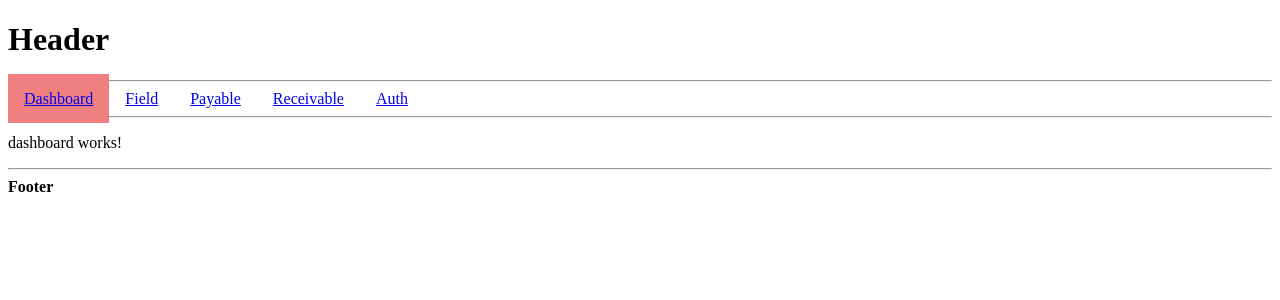
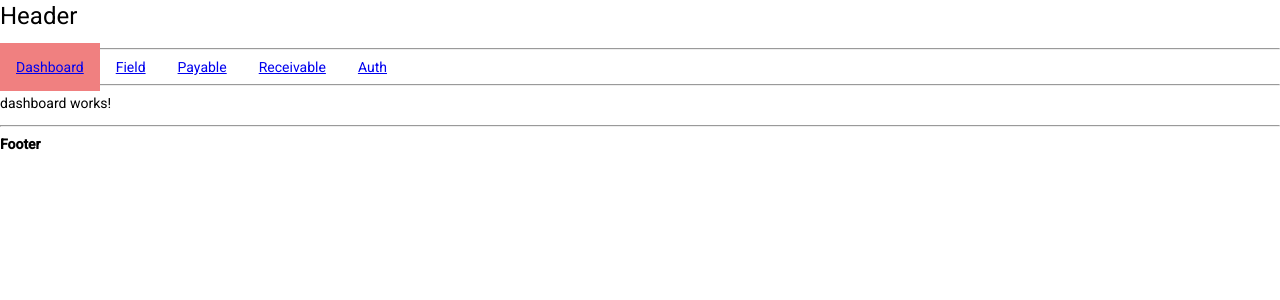
Before and after one commit to lluetolf/CanaWebNG, an Angular app: page /dashboard in a window 1280 px wide. Shown: the top 300 px of the page. Built offline with nearby package versions, Linux system fonts and the light colour scheme.

Commit message:
Add Angular Material.

```diff
--- a/angular.json
+++ b/angular.json
@@ -31,6 +31,7 @@
               "src/assets"
             ],
             "styles": [
+              "./node_modules/@angular/material/prebuilt-themes/indigo-pink.css",
               "src/styles.scss"
             ],
             "scripts": []
@@ -99,6 +100,7 @@
               "src/assets"
             ],
             "styles": [
+              "./node_modules/@angular/material/prebuilt-themes/indigo-pink.css",
               "src/styles.scss"
             ],
             "scripts": []
--- a/package.json
+++ b/package.json
@@ -11,10 +11,12 @@
   "private": true,
   "dependencies": {
     "@angular/animations": "~12.2.0",
+    "@angular/cdk": "^12.2.12",
     "@angular/common": "~12.2.0",
     "@angular/compiler": "~12.2.0",
     "@angular/core": "~12.2.0",
     "@angular/forms": "~12.2.0",
+    "@angular/material": "^12.2.12",
     "@angular/platform-browser": "~12.2.0",
     "@angular/platform-browser-dynamic": "~12.2.0",
     "@angular/router": "~12.2.0",
--- a/src/app/app.module.ts
+++ b/src/app/app.module.ts
@@ -16,6 +16,8 @@
 import { PageNotFoundComponent } from './page-not-found/page-not-found.component';
 import { AuthComponent } from './auth/auth.component';
 import {ReactiveFormsModule} from "@angular/forms";
+import { BrowserAnimationsModule } from '@angular/platform-browser/animations';
+import { MaterialModule } from './material/material.module';
 
 @NgModule({
   declarations: [
@@ -36,7 +38,9 @@
   imports: [
     BrowserModule,
     ReactiveFormsModule,
-    AppRoutingModule
+    AppRoutingModule,
+    BrowserAnimationsModule,
+    MaterialModule
   ],
   providers: [],
   bootstrap: [AppComponent]
--- a/src/index.html
+++ b/src/index.html
@@ -6,8 +6,11 @@
   <base href="/">
   <meta name="viewport" content="width=device-width, initial-scale=1">
   <link rel="icon" type="image/x-icon" href="favicon.ico">
+  <link rel="preconnect" href="https://fonts.gstatic.com">
+  <link href="https://fonts.googleapis.com/css2?family=Roboto:wght@300;400;500&display=swap" rel="stylesheet">
+  <link href="https://fonts.googleapis.com/icon?family=Material+Icons" rel="stylesheet">
 </head>
-<body>
+<body class="mat-typography">
   <app-root></app-root>
 </body>
 </html>
--- a/src/styles.scss
+++ b/src/styles.scss
@@ -1 +1,4 @@
 /* You can add global styles to this file, and also import other style files */
+
+html, body { height: 100%; }
+body { margin: 0; font-family: Roboto, "Helvetica Neue", sans-serif; }
```
Also changed, not shown: src/app/material/material.module.ts (added, +123 -0 lines), 2 other files (tests, documents, lock files or other folders).
